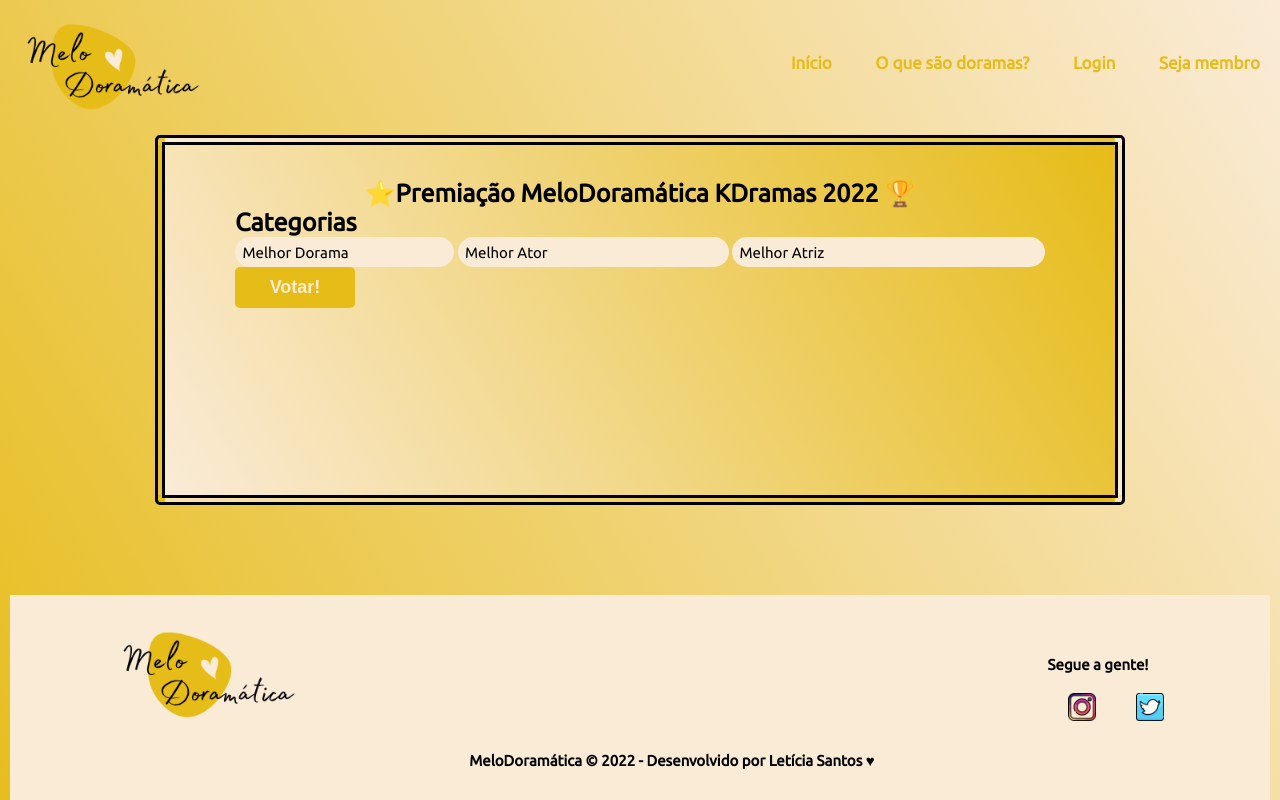
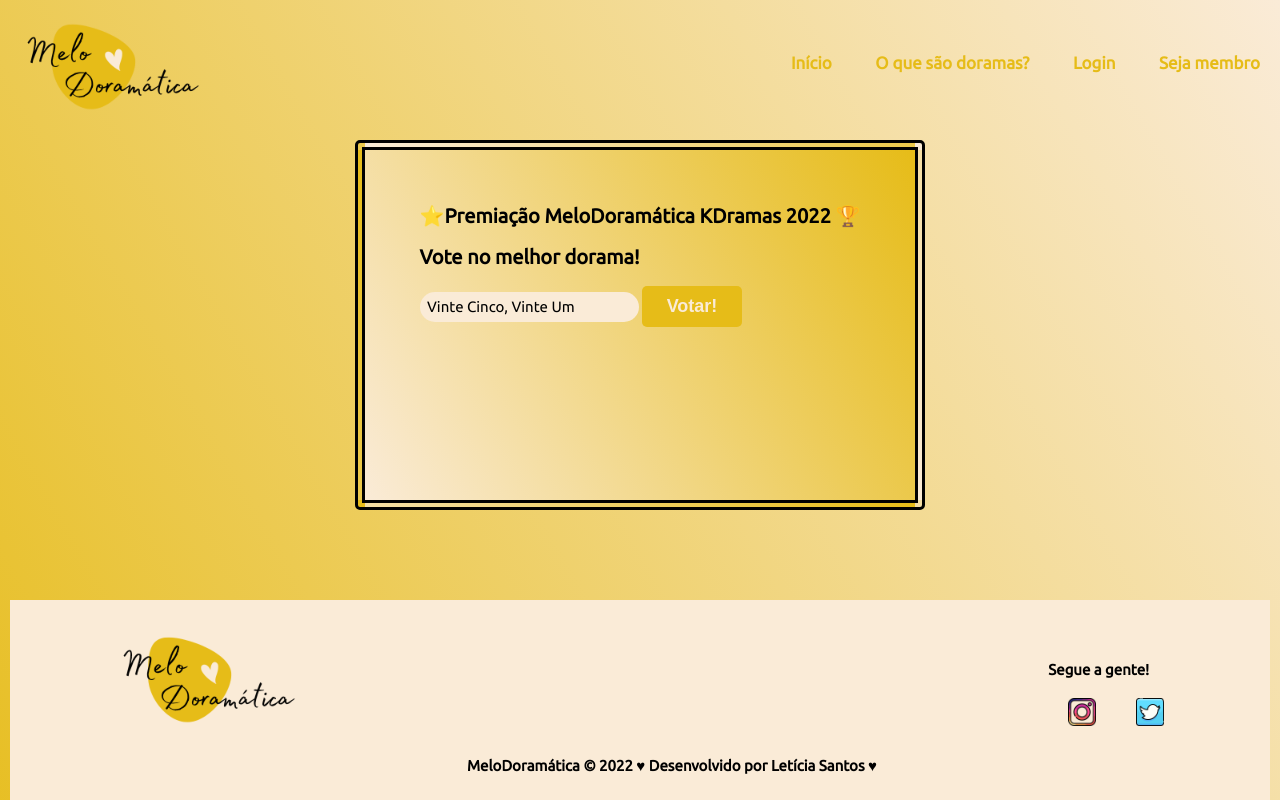
Before and after one commit to leticia-araujo0/Projeto-individual, a website: page Site/public/enquete.html in a window 1280 px wide. Shown: the top 800 px of the page. Drawn offline with Linux system fonts and the light colour scheme; files whose address does not match are found by name.

Commit message:
Att der, script e correção css tela da enquete

```diff
--- a/Site/public/enquete.css
+++ b/Site/public/enquete.css
@@ -108,7 +108,7 @@
   flex-direction: column;
   justify-content: flex-start;
   align-items: center;
-  height: 100vh;
+  height: 112vh;
 }
 
 h2 {
@@ -168,26 +168,26 @@
 .banner .container .card {
   background-image: linear-gradient(60deg, #faebd7, #e6bc18);
   height: 350px;
-  width: 950px;
+  width: 550px;
   display: flex;
   flex-direction: column;
   color: black;
   justify-content: center;
   align-items: center;
   border-radius: 5px;
-  margin: 10px;
+  margin: 15px;
   margin-bottom: 90px;
   border: double 10px;
 }
 
 .card {
   display: flex;
-  height: 800px;
+  /* height: 800px; */
   /* justify-content: space-around; */
 }
 
 .card h1 {
-  font-size: 25px;
+  font-size: 20px;
 }
 
 button {
@@ -203,10 +203,10 @@
   padding: 10px 15px;
   color: #faebd7;
   background-color: #e6bc18;
-  width: 120px;
-  display: flex;
+  width: 100px;
+  /* display: flex;
   justify-content: center;
-  align-items: center;
+  align-items: center; */
 }
 
 .btn:hover {
--- a/Site/public/enquete.html
+++ b/Site/public/enquete.html
@@ -40,44 +40,19 @@
     <div class="banner">
         <div class="container">
             <div class="card">
-                <h1>⭐Premiação MeloDoramática KDramas 2022 🏆</h1>
                 <div class="formulario">
-
-                    <h1>Categorias</h1>
-
+                    <br> <br>
+                    <h1>⭐Premiação MeloDoramática KDramas 2022 🏆</h1>
+                    <br>
+                    <h1>Vote no melhor dorama!</h1>
+                    <br>
                     <select class="votacao" id="sel_votacao1">
-                        <option value="">Melhor Dorama</option>
-
                         <option value="vcvu">Vinte Cinco, Vinte Um</option>
                         <option value="bp">Business Proposal</option>
                         <option value="pck">Pachinko</option>
                         <option value="tmr">Tomorrow</option>
                         <option value="adv">Uma Advogada Extraordinária</option>
-
-                    </select>
-
-                    <select class="votacao" id="sel_votacao2">
-                        <option value="">Melhor Ator</option>
-
-                        <option value="njh">Nam JooHyuk (Vinte Cinco, Vinte Um)</option>
-                        <option value="ahs">Ahn HyoSeop (Business Proposal)</option>
-                        <option value="lmh">Lee MinHo (Pachinko)</option>
-                        <option value="rw">RoWoon (Tomorrow)</option>
-
-                    </select>
-                    <select class="votacao" id="sel_votacao3">
-                        <option value="">Melhor Atriz</option>
-
-                        <option value="peb">Park EunBin (Uma Advogada Extraordinária)</option>
-                        <option value="ksj">Kim SeJeong (Business Proposal)</option>
-                        <option value="yyj">Youn YuhJung (Pachinko)</option>
-                        <option value="jsm">Jung SoMin (Alquimia das Almas)</option>
-
-                    </select>
-
-
-
-                    <button class="btn" onclick="votar()">Votar!</button>
+                    </select> <button class="btn" onclick="votar()">Votar!</button>
 
                     <div class="graph">
                         <canvas id="myChart"></canvas>
@@ -98,7 +73,7 @@
                     <!--end footer col-->
                     <!-- footer col-->
                     <div class="footer-col">
-                        <h4>MeloDoramática &copy; 2022 - Desenvolvido por Letícia Santos &hearts;</h4>
+                        <h4>MeloDoramática &copy; 2022 &hearts; Desenvolvido por Letícia Santos &hearts;</h4>
                     </div>
                     <!--end footer col-->
                     <!-- footer col-->
@@ -129,16 +104,14 @@
     function votar() {
         // fazer var das categoria
         var categoria1Var = sel_votacao1.value;
-        var categoria2Var = sel_votacao2.value;
-        var categoria3Var = sel_votacao3.value;
 
         var idusuario = sessionStorage.ID_USUARIO;
 
         // seguindvar o método da tela de cadastro
 
-        if (categoria1Var == "" || categoria2Var == "" || categoria3Var == "") {
+        if (categoria1Var == "") {
             cardErro.style.display = "block"
-            mensagem_erro.innerHTML = "Selecione uma opção em todas as categorias!";
+            mensagem_erro.innerHTML = "Selecione uma opção!";
 
             // finalizarAguardar();
             return false;
@@ -156,9 +129,8 @@
             body: JSON.stringify({
                 // crie um atributo que recebe o valor recuperado aqui
                 // Agora vá para o arquivo routes/usuario.js
-                categoria1Server: categoria1Var,
-                categoria2Server: categoria2Var,
-                categoria3Server: categoria3Var
+                categoria1Server: categoria1Var
+
             })
         }).then(function (resposta) {
 
--- a/Site/src/models/medidaModel.js
+++ b/Site/src/models/medidaModel.js
@@ -45,7 +45,7 @@
         dht11_umidade as umidade,
                         DATE_FORMAT(momento,'%H:%i:%s') as momento_grafico,
                         fk_aquario
-                        from medida where fk_aquario = ${idAquario}
+                        from medida where fk_aquario = ${idCategoria}
                     order by id desc limit 1`;
     } else {
         console.log("\nO AMBIENTE (produção OU desenvolvimento) NÃO FOI DEFINIDO EM app.js\n");
--- a/Site/src/models/usuarioModel.js
+++ b/Site/src/models/usuarioModel.js
@@ -30,13 +30,13 @@
     console.log("Executando a instrução SQL: \n" + instrucao);
     return database.executar(instrucao);
 }
-function votar(categoria1, categoria2, categoria3, idusuario) {
-    console.log("ACESSEI O USUARIO MODEL \n \n\t\t >> Se aqui der erro de 'Error: connect ECONNREFUSED',\n \t\t >> verifique suas credenciais de acesso ao banco\n \t\t >> e se o servidor de seu BD está rodando corretamente. \n\n function cadastrar():", categoria1, categoria2, categoria3, idusuario);
+function votar(categoria1, idusuario) {
+    console.log("ACESSEI O USUARIO MODEL \n \n\t\t >> Se aqui der erro de 'Error: connect ECONNREFUSED',\n \t\t >> verifique suas credenciais de acesso ao banco\n \t\t >> e se o servidor de seu BD está rodando corretamente. \n\n function cadastrar():", categoria1, idusuario);
 
     // Insira exatamente a query do banco aqui, lembrando da nomenclatura exata nos valores
     //  e na ordem de inserção dos dados.
     var instrucao = `
-        INSERT INTO Categoria (MelhorDorama, MelhorAtriz, MelhorAtor, fkUsuario) VALUES ('${categoria1}', '${categoria2}', '${categoria3}', '${idusuario}');
+        INSERT INTO Categoria (MelhorDorama, fkUsuario) VALUES ('${categoria1}', '${idusuario}');
     `;
     console.log("Executando a instrução SQL: \n" + instrucao);
     return database.executar(instrucao);
```
Also changed, not shown: Site/src/controllers/usuarioController.js (+1 -7 lines).
